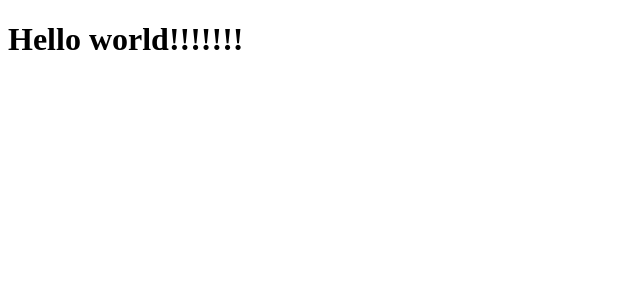
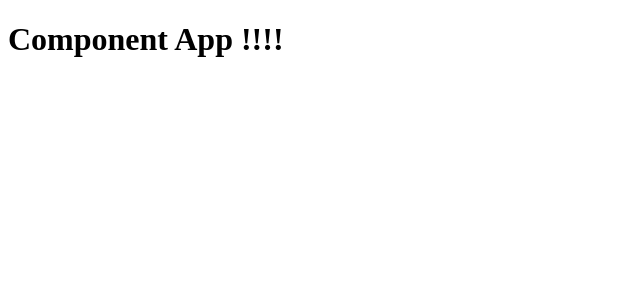
Before and after one commit to carolribeiro2112/fundamentos-react-jstack, a React app: page / in a window 1280 px wide. Shown: the top 300 px of the page, without its empty margins (0-640 px from the left). Built offline with nearby package versions, Linux system fonts and the light colour scheme.

Commit message:
webpack config for jsx files and first component

```diff
--- /dev/null
+++ b/src/App.jsx
@@ -0,0 +1,7 @@
+import React from "react";
+
+function App() {
+  return <h1>Component App !!!!</h1>
+}
+
+export default App;
--- a/src/index.js
+++ b/src/index.js
@@ -1,7 +1,8 @@
 import React from "react";
 import ReactDOM  from "react-dom";
+import App from './App';
 
 ReactDOM.render(
-  <h1>Hello world!!!!!!!</h1>,
+  <App/>,
   document.getElementById('root')
 )
--- a/webpack.config.js
+++ b/webpack.config.js
@@ -17,14 +17,17 @@ module.exports = {
   module: {
     rules: [
       {
-        test: /\.js$/,
+        test: /\.jsx?$/,
         exclude: /node_modules/,
-        use: 'babel-loader'
+        use: 'babel-loader',
       },
     ],
   },
   devServer:{
     port: 3000,
   },
+  resolve: {
+    extensions: [".js", ".jsx"]
+  },
   mode: "development"
 };
```
